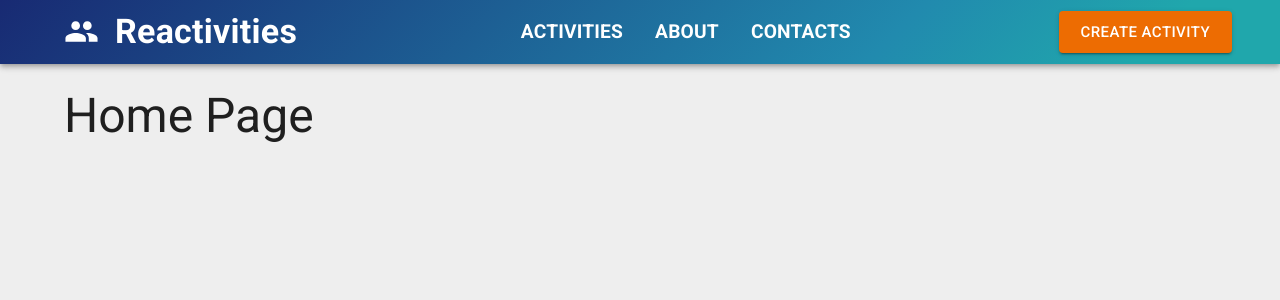
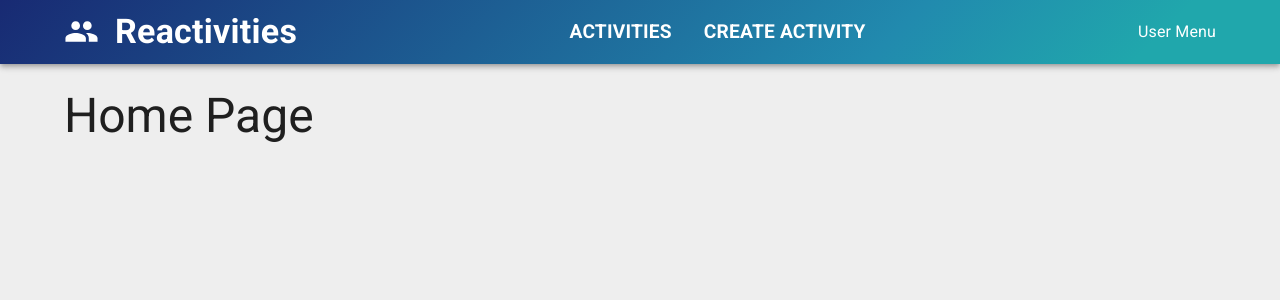
Before and after one commit to nsingh-93/Reactivities, a React (Vite) app in the folder client/: page / in a window 1280 px wide. Shown: the top 300 px of the page. Built offline with nearby package versions, Linux system fonts and the light colour scheme.

Commit message:
Added some routing and set that up in navbar

```diff
--- a/client/src/app/layout/NavBar.tsx
+++ b/client/src/app/layout/NavBar.tsx
@@ -6,10 +6,11 @@ import {
   AppBar,
   Toolbar,
   Typography,
-  Button,
   Container,
   MenuItem,
 } from "@mui/material";
+import { NavLink } from "react-router";
+import MenuItemLink from "../shared/components/MenuItemLink";
 
 export default function NavBar() {
   return (
@@ -24,7 +25,11 @@ export default function NavBar() {
         <Container maxWidth="xl">
           <Toolbar sx={{ display: "flex", justifyContent: "space-between" }}>
             <Box>
-              <MenuItem sx={{ display: "flex", gap: 2 }}>
+              <MenuItem
+                component={NavLink}
+                to="/"
+                sx={{ display: "flex", gap: 2 }}
+              >
                 <Group fontSize="large" />
                 <Typography variant="h4" fontWeight="bold">
                   Reactivities
@@ -32,42 +37,10 @@ export default function NavBar() {
               </MenuItem>
             </Box>
             <Box sx={{ display: "flex" }}>
-              <MenuItem
-                sx={{
-                  fontSize: "1.2rem",
-                  textTransform: "uppercase",
-                  fontWeight: "bold",
-                }}
-              >
-                Activities
-              </MenuItem>
-              <MenuItem
-                sx={{
-                  fontSize: "1.2rem",
-                  textTransform: "uppercase",
-                  fontWeight: "bold",
-                }}
-              >
-                About
-              </MenuItem>
-              <MenuItem
-                sx={{
-                  fontSize: "1.2rem",
-                  textTransform: "uppercase",
-                  fontWeight: "bold",
-                }}
-              >
-                Contacts
-              </MenuItem>
+              <MenuItemLink to="/activities">Activities</MenuItemLink>
+              <MenuItemLink to="/createActivity">Create Activity</MenuItemLink>
             </Box>
-            <Button
-              size="large"
-              variant="contained"
-              color="warning"
-              onClick={() => {}}
-            >
-              Create Activity
-            </Button>
+            <MenuItem>User Menu</MenuItem>
           </Toolbar>
         </Container>
       </AppBar>
--- a/client/src/app/router/Routes.tsx
+++ b/client/src/app/router/Routes.tsx
@@ -3,6 +3,7 @@ import App from "../layout/App";
 import HomePage from "../../features/home/HomePage";
 import ActivityDashboard from "../../features/activities/dashboard/ActivityDashboard";
 import ActivityForm from "../../features/activities/form/ActivityForm";
+import ActivityDetail from "../../features/activities/details/ActivityDetail";
 
 export const router = createBrowserRouter([
   {
@@ -11,6 +12,7 @@ export const router = createBrowserRouter([
     children: [
       { path: "", element: <HomePage /> },
       { path: "activities", element: <ActivityDashboard /> },
+      { path: "activities/:id", element: <ActivityDetail /> },
       { path: "createActivity", element: <ActivityForm /> },
     ],
   },
--- /dev/null
+++ b/client/src/app/shared/components/MenuItemLink.tsx
@@ -0,0 +1,29 @@
+import { MenuItem } from "@mui/material";
+import type { ReactNode } from "react";
+import { NavLink } from "react-router";
+
+export default function MenuItemLink({
+  children,
+  to,
+}: {
+  children: ReactNode;
+  to: string;
+}) {
+  return (
+    <MenuItem
+      component={NavLink}
+      to={to}
+      sx={{
+        fontSize: "1.2rem",
+        textTransform: "uppercase",
+        fontWeight: "bold",
+        color: "inherit",
+        "&.active": {
+          color: "yellow",
+        },
+      }}
+    >
+      {children}
+    </MenuItem>
+  );
+}
--- a/client/src/features/activities/dashboard/ActivityCard.tsx
+++ b/client/src/features/activities/dashboard/ActivityCard.tsx
@@ -8,6 +8,7 @@ import {
   Typography,
 } from "@mui/material";
 import { useActivities } from "../../../lib/hooks/useActivities";
+import { Link } from "react-router";
 
 type Props = {
   activity: Activity;
@@ -34,7 +35,8 @@ export default function ActivityCard({ activity }: Props) {
         <Chip label={activity.category} variant="outlined" />
         <Box display="flex" gap={3}>
           <Button
-            onClick={() => {}}
+            component={Link}
+            to={`/activities/${activity.id}`}
             size="medium"
             variant="contained"
           >
--- a/client/src/features/activities/details/ActivityDetail.tsx
+++ b/client/src/features/activities/details/ActivityDetail.tsx
@@ -6,24 +6,17 @@ import {
   CardMedia,
   Typography,
 } from "@mui/material";
+import { Link, useNavigate, useParams } from "react-router";
 import { useActivities } from "../../../lib/hooks/useActivities";
 
-type Props = {
-  selectedActivity: Activity;
-  cancelSelectActivity: () => void;
-  openForm: (id: string) => void;
-};
+export default function ActivityDetail() {
+  const navigate = useNavigate();
+  const {id} = useParams();
+  const {activity, isLoadingActivity} = useActivities(id);
 
-export default function ActivityDetail({
-  selectedActivity,
-  cancelSelectActivity,
-  openForm,
-}: Props) {
-  const { activities } = useActivities();
+  if (isLoadingActivity) return <Typography>Loading...</Typography>;
 
-  const activity = activities?.find((x) => x.id === selectedActivity.id);
-
-  if (!activity) return <Typography>Loading...</Typography>
+  if (!activity) return <Typography>Activity not found</Typography>;
 
   return (
     <Card sx={{ borderRadius: 3 }}>
@@ -39,10 +32,14 @@ export default function ActivityDetail({
         <Typography variant="body1">{activity.description}</Typography>
       </CardContent>
       <CardActions>
-        <Button onClick={() => openForm(activity.id)} color="primary">
+        <Button
+          component={Link}
+          to={`/activities/${activity.id}`} // Change this to route to form for edit
+          color="primary"
+        >
           Edit
         </Button>
-        <Button onClick={cancelSelectActivity} color="inherit">
+        <Button onClick={() => navigate("/activities")} color="inherit">
           Cancel
         </Button>
       </CardActions>
--- a/client/src/lib/hooks/useActivities.ts
+++ b/client/src/lib/hooks/useActivities.ts
@@ -1,7 +1,7 @@
 import { useMutation, useQuery, useQueryClient } from "@tanstack/react-query";
 import agent from "../api/agent";
 
-export const useActivities = () => {
+export const useActivities = (id?: string) => {
   const queryClient = useQueryClient();
 
   const { data: activities, isPending } = useQuery({
@@ -10,6 +10,15 @@ export const useActivities = () => {
       const response = await agent.get<Activity[]>("/activities");
       return response.data;
     },
+  });
+
+  const { data: activity, isLoading: isLoadingActivity } = useQuery({
+    queryKey: ["activities", id],
+    queryFn: async () => {
+      const response = await agent.get<Activity>(`/activities/${id}`);
+      return response.data;
+    },
+    enabled: !!id,
   });
 
   const updateActivity = useMutation({
@@ -51,5 +60,7 @@ export const useActivities = () => {
     updateActivity,
     createActivity,
     deleteActivity,
+    activity,
+    isLoadingActivity,
   };
 };
```
